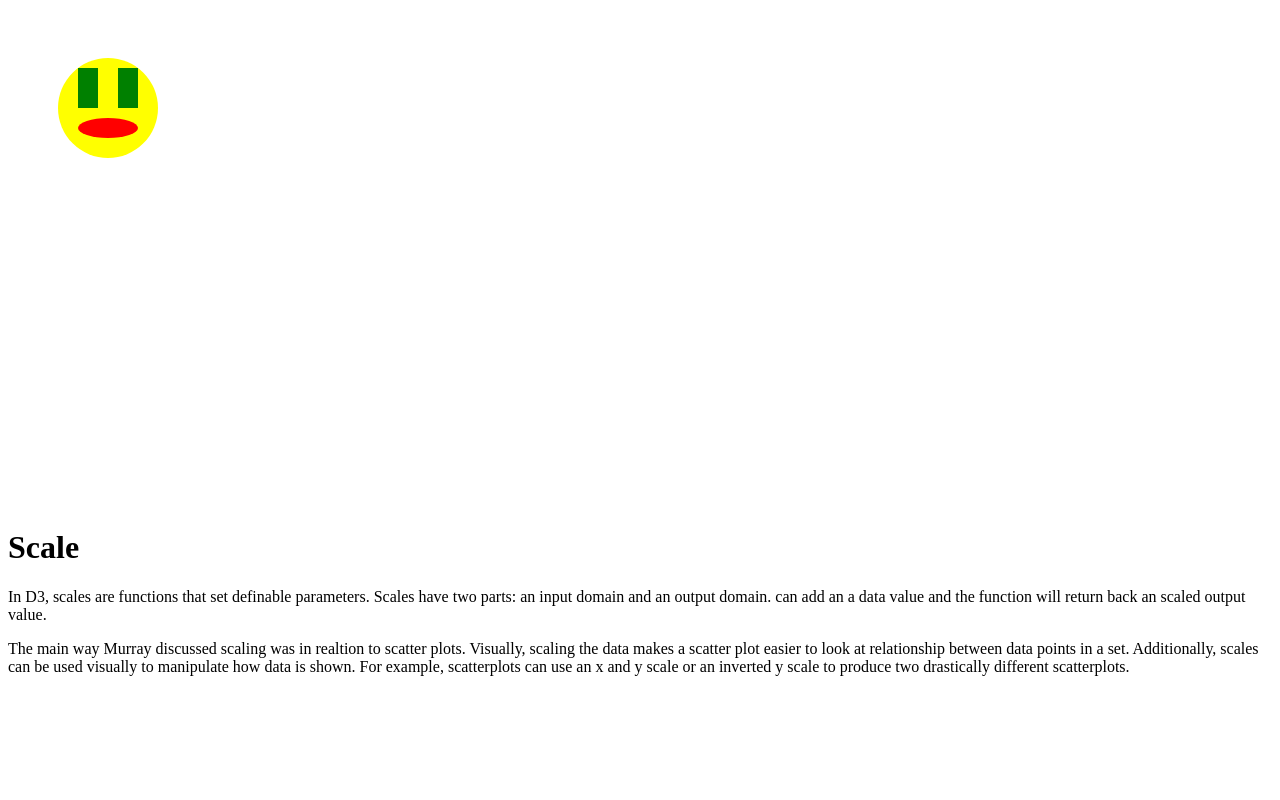
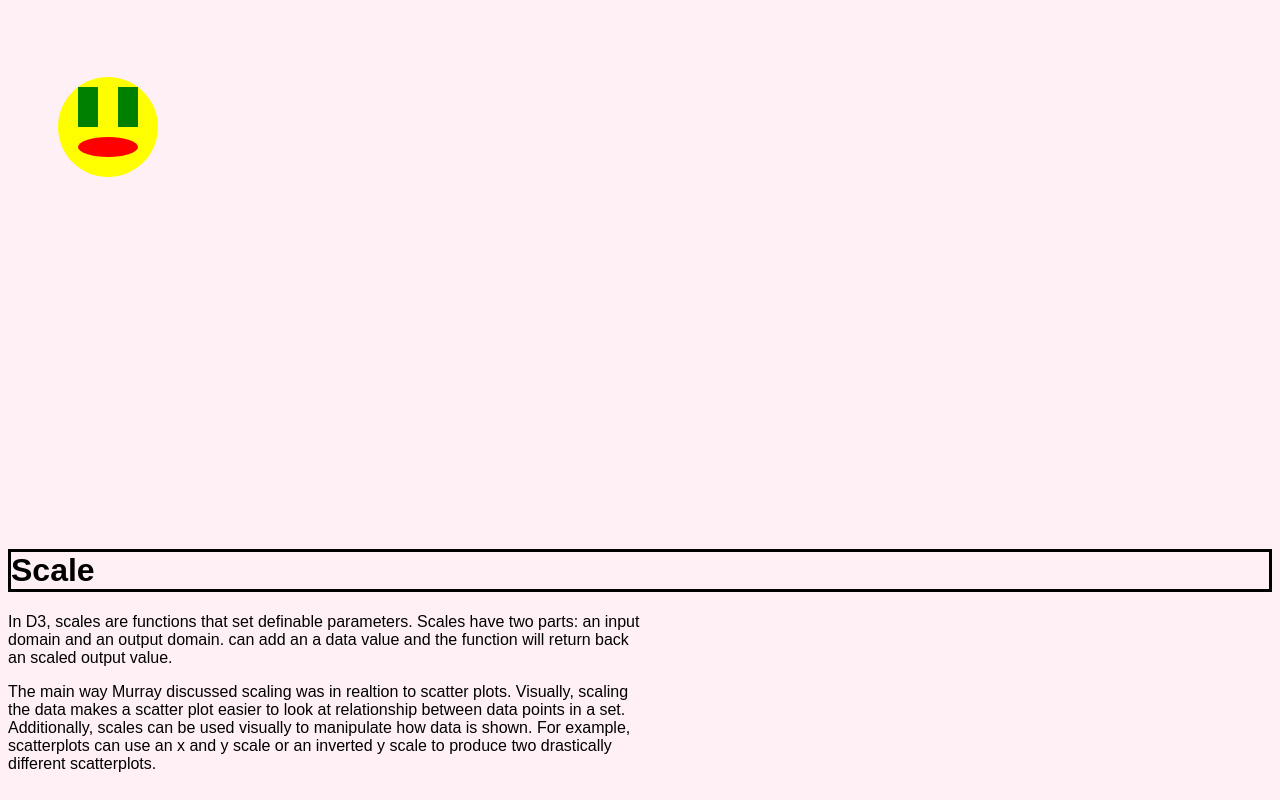
Before and after one commit to abbyhegarty/SVG, a plain HTML site: page index.html in a window 1280 px wide. Drawn offline with Linux system fonts and the light colour scheme.

Commit message:
Update index.html

```diff
--- a/index.html
+++ b/index.html
@@ -1,6 +1,25 @@
 <html>
 <body>
+<head>
 
+<style>
+        body {
+        background-color: lavenderblush;
+       font-family: sans-serif;
+            align-content: center;
+        }
+        h1 {
+         border: solid;
+
+            }
+
+          p {
+            margin-right: 50%;
+        }
+        </style>
+
+
+     </head>
 
 <svg data-brackets-id="196" width="500" height="500">
 
```
